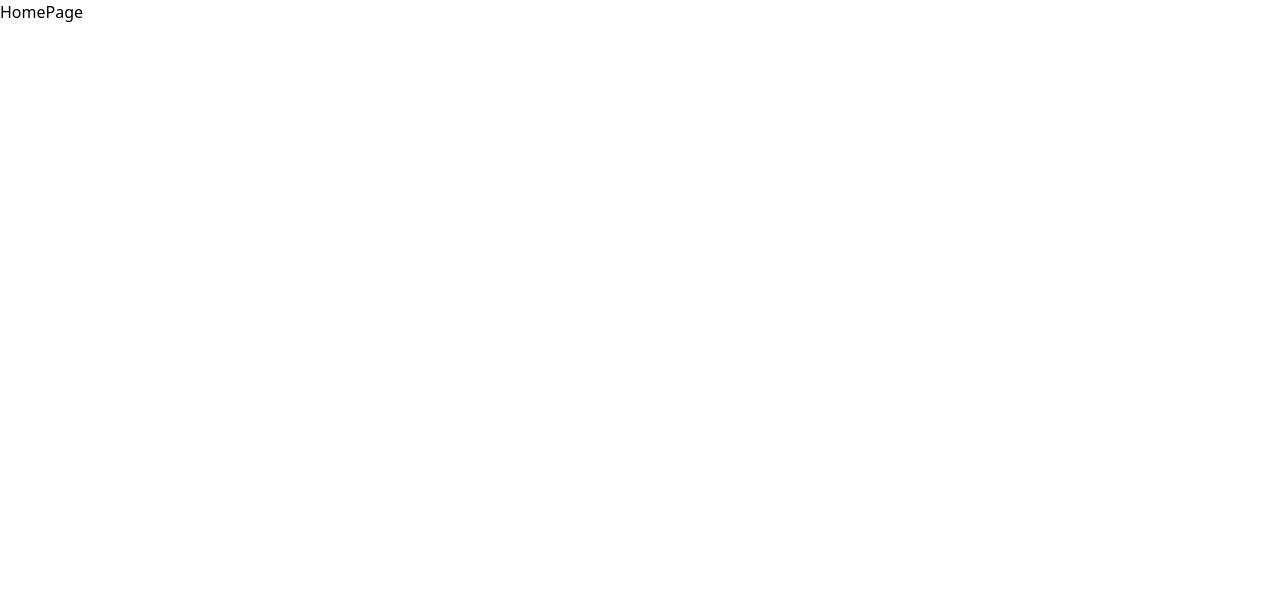
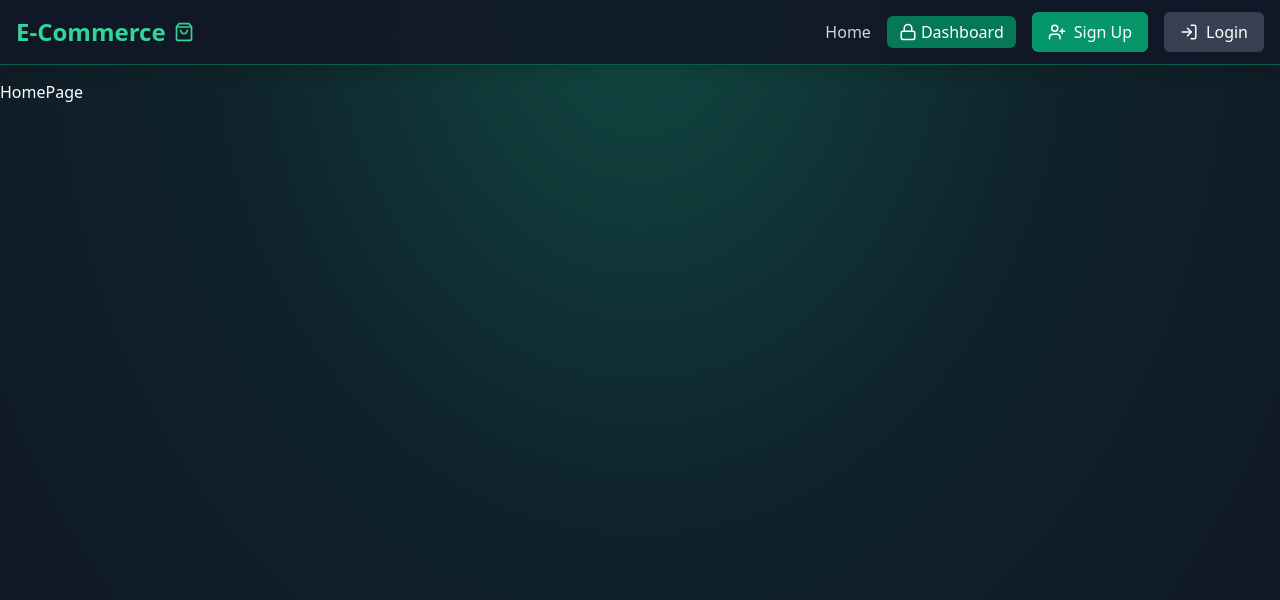
Before and after one commit to saddamBD/E-Commerce-MERN, a React (Vite) app in the folder frontend/: page / in a window 1280 px wide. Shown: the top 600 px of the page. Built offline with nearby package versions, Linux system fonts and the light colour scheme.

Commit message:
navbar design using tailwindCSS

```diff
--- a/frontend/src/App.jsx
+++ b/frontend/src/App.jsx
@@ -2,16 +2,26 @@
 import HomePage from "./pages/HomePage"
 import LoginPage from "./pages/LoginPage"
 import SignUpPage from "./pages/SignUpPage"
+import Navbar from "./components/Navbar"
 
 function App() {
   return (
 
-    <div>
+    <div className="min-h-screen bg-gray-900 text-white relative overflow-hidden">
+      			<div className='absolute inset-0 overflow-hidden'>
+				<div className='absolute inset-0'>
+					<div className='absolute top-0 left-1/2 -translate-x-1/2 w-full h-full bg-[radial-gradient(ellipse_at_top,rgba(16,185,129,0.3)_0%,rgba(10,80,60,0.2)_45%,rgba(0,0,0,0.1)_100%)]' />
+				</div>
+			</div>
+      <div className="relative z-50 pt-20">
+       <Navbar />
       <Routes>
         <Route path="/" element={<HomePage />} />
         <Route path="/signup" element={<SignUpPage />} />
         <Route path="/login" element={<LoginPage />} />
       </Routes>
+      </div>
+
     </div>
 
   )
--- /dev/null
+++ b/frontend/src/components/Navbar.jsx
@@ -0,0 +1,91 @@
+import { ShoppingCart, UserPlus, LogIn, LogOut, Lock,ShoppingBag } from "lucide-react";
+import { Link } from "react-router-dom";
+
+
+const Navbar = () => {
+	const  user = false
+	const isAdmin = true
+    const cart = ["1","2"]
+
+
+	return (
+		<header className='fixed top-0 left-0 w-full bg-gray-900 bg-opacity-90 backdrop-blur-md shadow-lg z-40 transition-all duration-300 border-b border-emerald-800'>
+			<div className='container mx-auto px-4 py-3'>
+				<div className='flex flex-wrap justify-between items-center'>
+					<Link to='/' className='text-2xl font-bold text-emerald-400 items-center space-x-2 flex gap-2'>
+						E-Commerce
+                        <ShoppingBag className='inline-block' size={20} />
+					</Link>
+
+					<nav className='flex flex-wrap items-center gap-4'>
+						<Link
+							to={"/"}
+							className='text-gray-300 hover:text-emerald-400 transition duration-300
+					 ease-in-out'
+						>
+							Home
+						</Link>
+						{user && (
+							<Link
+								to={"/cart"}
+								className='relative group text-gray-300 hover:text-emerald-400 transition duration-300
+							ease-in-out'
+							>
+								<ShoppingCart className='inline-block mr-1 group-hover:text-emerald-400' size={20} />
+								<span className='hidden sm:inline'>Cart</span>
+								{cart.length > 0 && (
+									<span
+										className='absolute -top-2 -left-2 bg-emerald-500 text-white rounded-full px-2 py-0.5
+									text-xs group-hover:bg-emerald-400 transition duration-300 ease-in-out'
+									>
+										{cart.length}
+									</span>
+								)}
+							</Link>
+						)}
+						{isAdmin && (
+							<Link
+								className='bg-emerald-700 hover:bg-emerald-600 text-white px-3 py-1 rounded-md font-medium
+								 transition duration-300 ease-in-out flex items-center'
+								to={"/secret-dashboard"}
+							>
+								<Lock className='inline-block mr-1' size={18} />
+								<span className='hidden sm:inline'>Dashboard</span>
+							</Link>
+						)}
+
+						{user ? (
+							<button
+								className='bg-gray-700 hover:bg-gray-600 text-white py-2 px-4
+						rounded-md flex items-center transition duration-300 ease-in-out'
+							>
+								<LogOut size={18} />
+								<span className='hidden sm:inline ml-2'>Log Out</span>
+							</button>
+						) : (
+							<>
+								<Link
+									to={"/signup"}
+									className='bg-emerald-600 hover:bg-emerald-700 text-white py-2 px-4
+									rounded-md flex items-center transition duration-300 ease-in-out'
+								>
+									<UserPlus className='mr-2' size={18} />
+									Sign Up
+								</Link>
+								<Link
+									to={"/login"}
+									className='bg-gray-700 hover:bg-gray-600 text-white py-2 px-4
+									rounded-md flex items-center transition duration-300 ease-in-out'
+								>
+									<LogIn className='mr-2' size={18} />
+									Login
+								</Link>
+							</>
+						)}
+					</nav>
+				</div>
+			</div>
+		</header>
+	);
+};
+export default Navbar;
```
